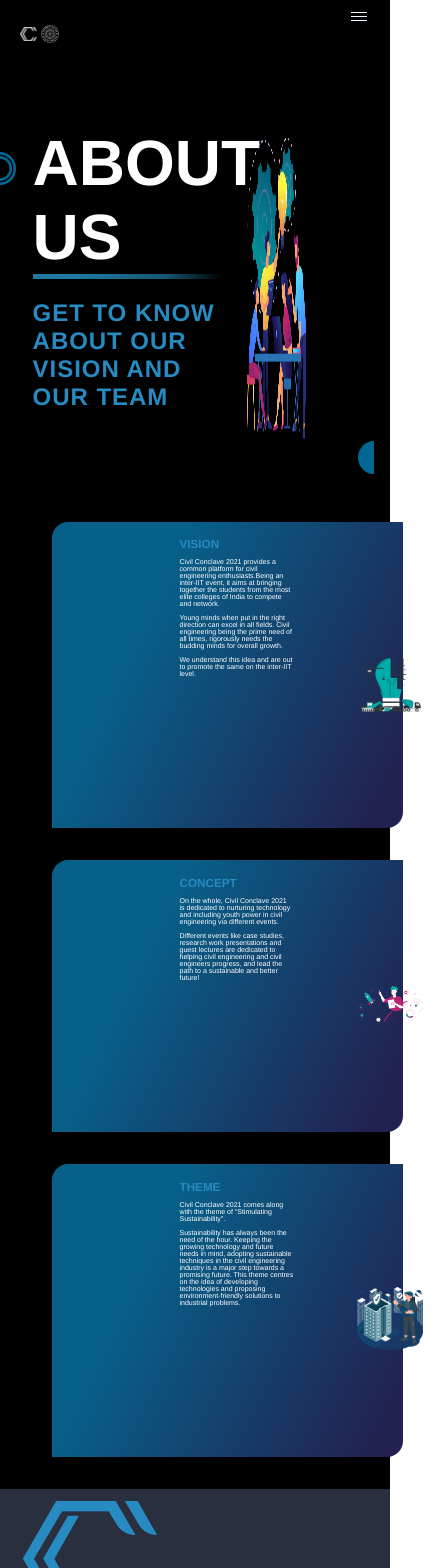
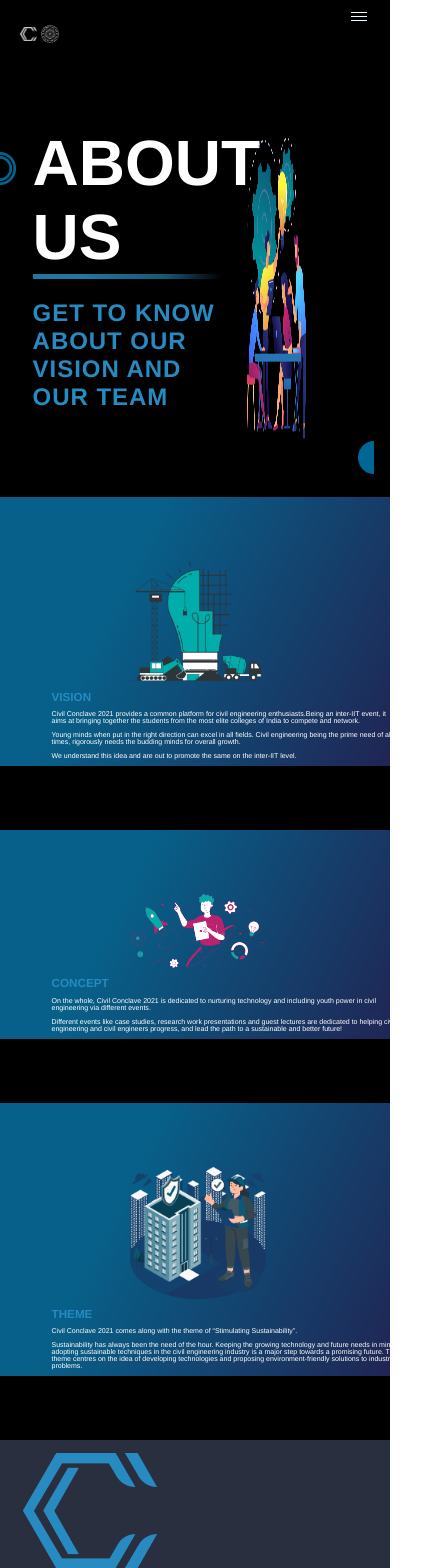
Before and after one commit to Civil-Conclave/civilconclave2k22, a React (Create React App) app: page /aboutus in a window 390 px wide. Shown: the top 1568 px of the page, 439 px wide, since content can reach past the window. Built offline with nearby package versions, Linux system fonts and the light colour scheme.

Commit message:
about us animation fixed

```diff
--- a/package.json
+++ b/package.json
@@ -11,6 +11,7 @@
     "react": "^18.2.0",
     "react-dom": "^18.2.0",
     "react-icons": "^4.6.0",
+    "react-intersection-observer": "^9.4.0",
     "react-router-dom": "^6.4.2",
     "react-scripts": "5.0.1",
     "web-vitals": "^2.1.4"
--- a/src/components/AboutUs/Aboutus.css
+++ b/src/components/AboutUs/Aboutus.css
@@ -1,23 +1,59 @@
+.about-wrapper {
+  background-color: black;
+  display: flex;
+  flex-direction: column;
+  /* justify-content: flex-start; */
+  width: 100%;
+  margin-top: 2%;
+  /* margin: auto; */
+  overflow: hidden;
+}
+
 .about-main-container {
   width: 100%;
+  position: relative;
   display: flex;
-  background-image: linear-gradient(116.24deg, #076089 28.12%, #222150 93.23%);
   border-bottom-right-radius: 1rem;
   border-top-left-radius: 1rem;
   margin: 2rem;
+  justify-content: space-between;
+  padding: 2rem;
+  /* overflow: hidden; */
 }
+
+.rightSide {
+  align-self: flex-end;
+}
+
+.aboutBackground {
+  position: absolute;
+  background-image: linear-gradient(116.24deg, #076089 28.12%, #222150 93.23%);
+  /* width: 60%; */
+  height: 100%;
+  width: 100%;
+}
+.fillLeft {
+  transform-origin: 0%;
+  opacity: 1;
+}
+
+.fillRight {
+  left: 0;
+  transform-origin: 100%;
+}
+
 .about-context {
   width: 55%;
-  padding: 0.5rem 1rem 9rem 8rem;
+  z-index: 2;
 }
 .about-image {
   width: 45%;
   display: flex;
   align-items: center;
+  z-index: 2;
 }
 .about-png {
   width: 70%;
-  padding: 2rem 1rem 1rem 3rem;
 }
 .about-heading {
   color: #278ac1;
@@ -31,8 +67,19 @@
   font-family: Helvetica;
   font-weight: 400;
 }
-.about-wrapper {
-  width: 90%;
-  margin-top: 2%;
-  margin: auto;
+
+@media (max-width: 760px) {
+  .about-main-container {
+    flex-direction: column-reverse;
+    align-items: center;
+    margin: 2rem auto;
+  }
+  .about-context {
+    width: 90%;
+    margin: auto;
+    padding: 0;
+  }
+  .about-image {
+    width: 50%;
+  }
 }
--- a/src/components/AboutUs/Aboutusall.js
+++ b/src/components/AboutUs/Aboutusall.js
@@ -1,12 +1,39 @@
-import React from "react";
+import React, { useRef, useEffect } from "react";
 import "./Aboutus.css";
 import data from "./data";
+import { motion, useScroll, useAnimation } from "framer-motion";
+import { useInView } from "react-intersection-observer";
 
 export default function Aboutusall() {
+  const control = useAnimation();
+  const { scrollYProgress } = useScroll();
+  const [lastRef, inView] = useInView();
+  const boxVariant = {
+    visible: {
+      opacity: 1,
+      scale: 1,
+      transition: { duration: 0.5 },
+      scaleX: scrollYProgress,
+    },
+    hidden: { opacity: 0, scale: 0 },
+  };
+  useEffect(() => {
+    if (inView) {
+      console.log("View mein hai");
+      control.start("visible");
+    } else {
+      console.log("View mein nhi hai");
+      control.start("hidden");
+    }
+  }, [control, inView]);
   return (
     <>
       <div className="about-wrapper">
-        <div className="about-main-container">
+        <div className="about-main-container leftSide">
+          <motion.div
+            className="aboutBackground fillLeft"
+            style={{ scaleX: scrollYProgress }}
+          ></motion.div>
           <div className="about-context">
             <div className="about-heading-main">
               <h1 className="about-heading">{data[0].title}</h1>
@@ -17,7 +44,11 @@ export default function Aboutusall() {
             <img src={data[0].image} className="about-png"></img>
           </div>
         </div>
-        <div className="about-main-container">
+        <div className="about-main-container rightSide">
+          <motion.div
+            className="aboutBackground fillRight"
+            style={{ scaleX: scrollYProgress }}
+          ></motion.div>
           <div className="about-context">
             <div className="about-heading-main">
               <h1 className="about-heading">{data[1].title}</h1>
@@ -28,7 +59,11 @@ export default function Aboutusall() {
             <img src={data[1].image} className="about-png"></img>
           </div>
         </div>
-        <div className="about-main-container">
+        <div className="about-main-container leftSide" ref={lastRef}>
+          <motion.div
+            className="aboutBackground fillLeft"
+            style={{ scaleX: scrollYProgress }}
+          ></motion.div>
           <div className="about-context">
             <div className="about-heading-main">
               <h1 className="about-heading">{data[2].title}</h1>
--- a/src/components/Events/EventsAll.css
+++ b/src/components/Events/EventsAll.css
@@ -16,7 +16,7 @@
   padding-left: 7vw;
 }
 .whole-eventscontainer {
-  margin: 2rem;
+  margin: 2rem auto;
   display: flex;
   flex-direction: row;
   width: 90%;
@@ -101,20 +101,20 @@
 .vertical-line {
   display: none;
 }
-@media (max-width: 900px) {
-  .body {
-    overflow-x: hidden;
+@media (max-width: 760px) {
+  .Scroller {
+    display: none;
   }
-  .heading {
-    padding-top: 0;
-    width: 86vw;
+  .allEvents {
+    width: 100%;
+  }
+  .eventHeadingNew {
+    width: 90%;
+    margin: auto;
   }
   .whole-eventscontainer {
     display: flex;
     flex-direction: column-reverse;
-    margin-left: 5vw;
-    width: 88vw;
-    height: 100%;
   }
   .Resarch-img {
     align-content: center;
--- a/src/components/Events/HeaderEvents.css
+++ b/src/components/Events/HeaderEvents.css
@@ -14,6 +14,7 @@
   width: 60%;
   margin: 0 auto;
   justify-content: center;
+  overflow: hidden;
 }
 .ellipseImg {
   width: 100%;
@@ -126,8 +127,14 @@
 }
 
 @media (max-width: 760px) {
+  .ellipse {
+    width: 100%;
+  }
+  .headerInfo {
+    width: 60%;
+  }
   .ellipseImg {
-    width: 300%;
+    width: 200%;
   }
   .footInfo {
     display: none;
```
Also changed, not shown: 1 other file (tests, documents, lock files or other folders).
